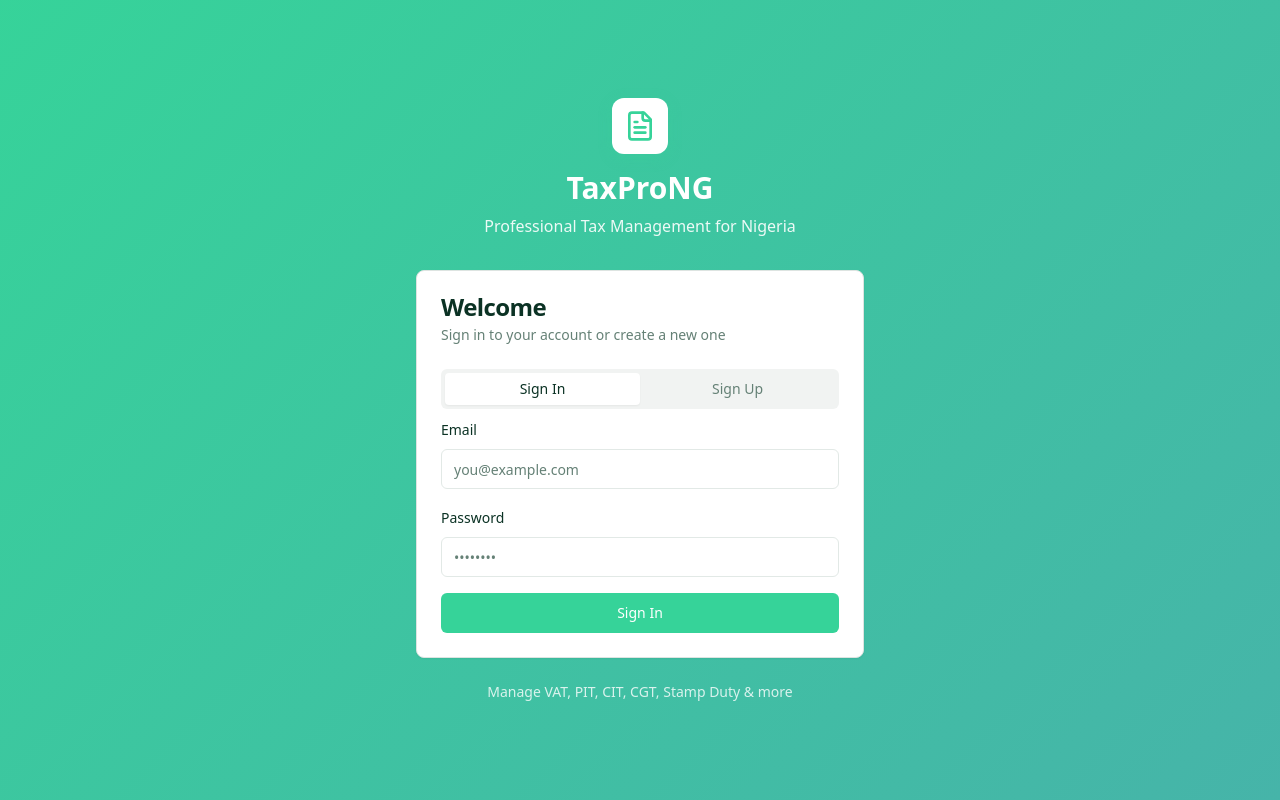
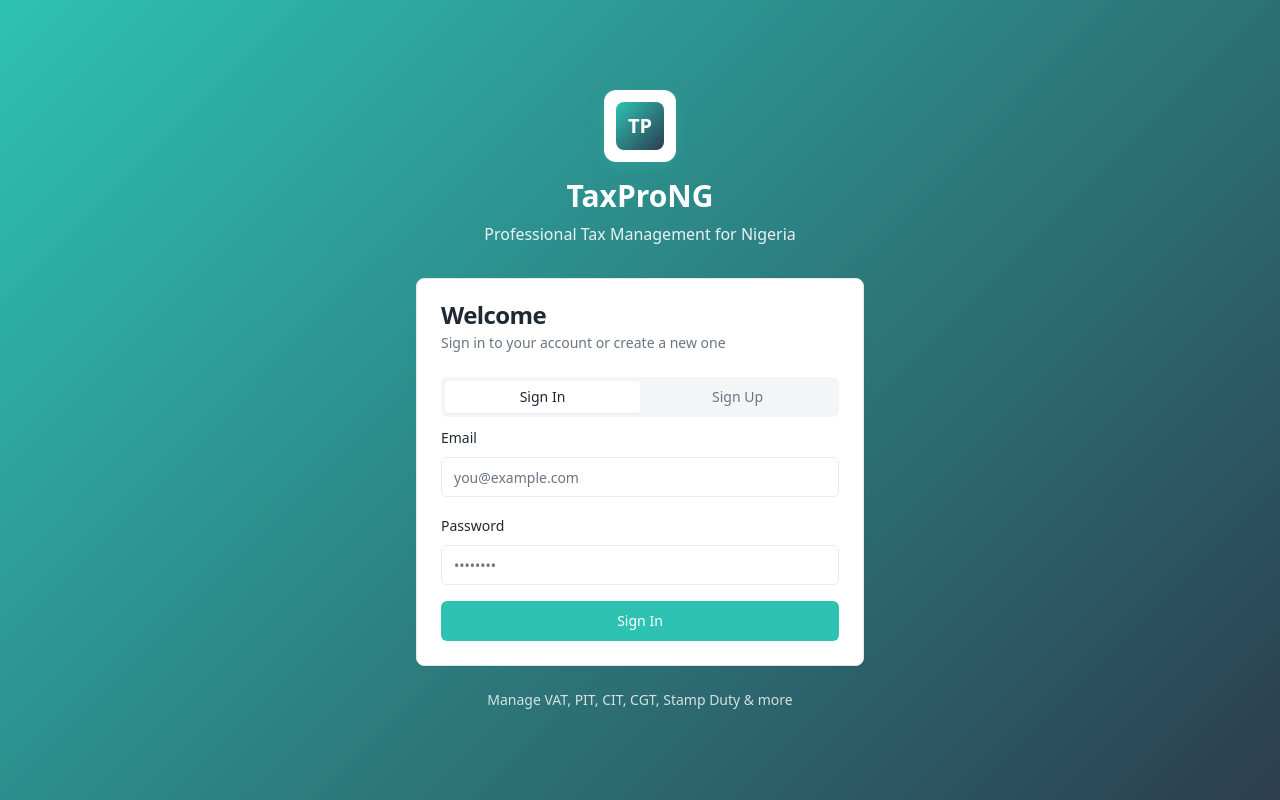
Before and after one commit to techilounge/taxprong, a React (Vite) app: page /auth in a window 1280 px wide. Built offline with nearby package versions, Linux system fonts and the light colour scheme.

Commit message:
Refactor: Update color scheme and theme

```diff
--- /dev/null
+++ b/src/components/branding/TaxProNGLogo.tsx
@@ -0,0 +1,74 @@
+import { cn } from "@/lib/utils";
+
+interface TaxProNGLogoProps {
+  size?: "sm" | "default" | "lg";
+  variant?: "full" | "icon";
+  className?: string;
+}
+
+export const TaxProNGLogo = ({
+  size = "default",
+  variant = "full",
+  className
+}: TaxProNGLogoProps) => {
+  const sizes = {
+    sm: {
+      container: "h-8",
+      text: "text-lg",
+      icon: "w-6 h-6",
+    },
+    default: {
+      container: "h-10",
+      text: "text-2xl",
+      icon: "w-8 h-8",
+    },
+    lg: {
+      container: "h-12",
+      text: "text-3xl",
+      icon: "w-10 h-10",
+    },
+  };
+
+  const currentSize = sizes[size];
+
+  // Icon-only version (TP monogram)
+  if (variant === "icon") {
+    return (
+      <div
+        className={cn(
+          "flex items-center justify-center rounded-lg bg-gradient-primary text-white font-bold",
+          currentSize.icon,
+          className
+        )}
+      >
+        <span className={cn("leading-none", size === "sm" ? "text-xs" : size === "lg" ? "text-xl" : "text-base")}>
+          TP
+        </span>
+      </div>
+    );
+  }
+
+  // Full logo with text
+  return (
+    <div className={cn("flex items-center gap-2", currentSize.container, className)}>
+      {/* Icon */}
+      <div
+        className={cn(
+          "flex items-center justify-center rounded-lg bg-gradient-primary text-white font-bold flex-shrink-0",
+          currentSize.icon
+        )}
+      >
+        <span className={cn("leading-none", size === "sm" ? "text-xs" : size === "lg" ? "text-xl" : "text-base")}>
+          TP
+        </span>
+      </div>
+
+      {/* Text */}
+      <div className="flex flex-col leading-tight">
+        <span className={cn("font-bold text-primary", currentSize.text)}>
+          TaxPro<span className="text-secondary">NG</span>
+        </span>
+      </div>
+    </div>
+  );
+};
--- a/src/index.css
+++ b/src/index.css
@@ -8,31 +8,31 @@ All colors MUST be HSL.
 
 @layer base {
   :root {
-    /* Nigeria Tax Theme - Emerald Green & Professional */
+    /* TaxProNG Theme - Professional Teal & Navy */
     --background: 0 0% 100%;
-    --foreground: 158 64% 12%;
+    --foreground: 210 24% 16%;
 
     --card: 0 0% 100%;
-    --card-foreground: 158 64% 12%;
+    --card-foreground: 210 24% 16%;
 
     --popover: 0 0% 100%;
-    --popover-foreground: 158 64% 12%;
+    --popover-foreground: 210 24% 16%;
 
-    /* Primary: Emerald Green (Nigeria theme) */
-    --primary: 158 64% 52%;
+    /* Primary: Professional Teal (Trust & Growth) */
+    --primary: 174 62% 47%;
     --primary-foreground: 0 0% 100%;
-    --primary-hover: 158 64% 42%;
+    --primary-hover: 174 62% 37%;
 
-    /* Secondary: Teal accent */
-    --secondary: 174 44% 49%;
+    /* Secondary: Deep Navy (Authority) */
+    --secondary: 210 29% 24%;
     --secondary-foreground: 0 0% 100%;
 
     /* Muted: Soft gray backgrounds */
-    --muted: 156 8% 95%;
-    --muted-foreground: 158 12% 45%;
+    --muted: 210 10% 96%;
+    --muted-foreground: 210 10% 46%;
 
-    /* Accent: Success green */
-    --accent: 142 71% 45%;
+    /* Accent: Success teal */
+    --accent: 158 64% 52%;
     --accent-foreground: 0 0% 100%;
 
     /* Destructive: Red for errors */
@@ -43,84 +43,84 @@ All colors MUST be HSL.
     --warning: 38 92% 50%;
     --warning-foreground: 0 0% 100%;
 
-    /* Info: Blue */
-    --info: 217 91% 60%;
+    /* Info: Professional Blue */
+    --info: 210 100% 56%;
     --info-foreground: 0 0% 100%;
 
-    --border: 158 12% 88%;
-    --input: 158 12% 90%;
-    --ring: 158 64% 52%;
+    --border: 210 10% 90%;
+    --input: 210 10% 92%;
+    --ring: 174 62% 47%;
 
     --radius: 0.5rem;
 
-    /* Sidebar: Clean white with emerald accents */
+    /* Sidebar: Clean white with teal accents */
     --sidebar-background: 0 0% 100%;
-    --sidebar-foreground: 158 24% 25%;
-    --sidebar-primary: 158 64% 52%;
+    --sidebar-foreground: 210 24% 20%;
+    --sidebar-primary: 174 62% 47%;
     --sidebar-primary-foreground: 0 0% 100%;
-    --sidebar-accent: 156 8% 96%;
-    --sidebar-accent-foreground: 158 64% 52%;
-    --sidebar-border: 158 12% 92%;
-    --sidebar-ring: 158 64% 52%;
+    --sidebar-accent: 210 10% 97%;
+    --sidebar-accent-foreground: 174 62% 47%;
+    --sidebar-border: 210 10% 93%;
+    --sidebar-ring: 174 62% 47%;
 
     /* Status colors */
     --status-pending: 38 92% 50%;
-    --status-paid: 142 71% 45%;
+    --status-paid: 158 64% 52%;
     --status-overdue: 0 72% 51%;
     --status-draft: 220 13% 69%;
 
     /* Gradients */
-    --gradient-primary: linear-gradient(135deg, hsl(158 64% 52%), hsl(174 44% 49%));
-    --gradient-hero: linear-gradient(135deg, hsl(158 64% 45%), hsl(158 84% 35%));
+    --gradient-primary: linear-gradient(135deg, hsl(174 62% 47%), hsl(210 29% 24%));
+    --gradient-hero: linear-gradient(135deg, hsl(174 62% 40%), hsl(174 72% 30%));
 
     /* Shadows */
     --shadow-sm: 0 1px 2px 0 rgba(0, 0, 0, 0.05);
     --shadow-md: 0 4px 6px -1px rgba(0, 0, 0, 0.1);
     --shadow-lg: 0 10px 15px -3px rgba(0, 0, 0, 0.1);
-    --shadow-emerald: 0 4px 14px 0 hsla(158, 64%, 52%, 0.25);
+    --shadow-brand: 0 4px 14px 0 hsla(174, 62%, 47%, 0.25);
 
     /* Animation */
     --transition-smooth: all 0.3s cubic-bezier(0.4, 0, 0.2, 1);
   }
 
   .dark {
-    --background: 158 24% 8%;
-    --foreground: 156 8% 95%;
+    --background: 210 24% 10%;
+    --foreground: 210 10% 95%;
 
-    --card: 158 20% 12%;
-    --card-foreground: 156 8% 95%;
+    --card: 210 20% 14%;
+    --card-foreground: 210 10% 95%;
 
-    --popover: 158 20% 12%;
-    --popover-foreground: 156 8% 95%;
+    --popover: 210 20% 14%;
+    --popover-foreground: 210 10% 95%;
 
-    --primary: 158 64% 52%;
+    --primary: 174 62% 47%;
     --primary-foreground: 0 0% 100%;
-    --primary-hover: 158 64% 62%;
+    --primary-hover: 174 62% 57%;
 
-    --secondary: 174 44% 49%;
+    --secondary: 210 29% 24%;
     --secondary-foreground: 0 0% 100%;
 
-    --muted: 158 16% 16%;
-    --muted-foreground: 156 8% 65%;
+    --muted: 210 16% 18%;
+    --muted-foreground: 210 10% 65%;
 
-    --accent: 142 71% 45%;
+    --accent: 158 64% 52%;
     --accent-foreground: 0 0% 100%;
 
     --destructive: 0 62.8% 45%;
     --destructive-foreground: 0 0% 100%;
 
-    --border: 158 16% 20%;
-    --input: 158 16% 20%;
-    --ring: 158 64% 52%;
+    --border: 210 16% 22%;
+    --input: 210 16% 22%;
+    --ring: 174 62% 47%;
 
-    --sidebar-background: 158 20% 10%;
-    --sidebar-foreground: 156 8% 85%;
-    --sidebar-primary: 158 64% 52%;
+    --sidebar-background: 210 20% 12%;
+    --sidebar-foreground: 210 10% 85%;
+    --sidebar-primary: 174 62% 47%;
     --sidebar-primary-foreground: 0 0% 100%;
-    --sidebar-accent: 158 16% 16%;
-    --sidebar-accent-foreground: 158 64% 52%;
-    --sidebar-border: 158 16% 18%;
-    --sidebar-ring: 158 64% 52%;
+    --sidebar-accent: 210 16% 18%;
+    --sidebar-accent-foreground: 174 62% 47%;
+    --sidebar-border: 210 16% 20%;
+    --sidebar-ring: 174 62% 47%;
   }
 }
 
--- a/src/pages/Auth.tsx
+++ b/src/pages/Auth.tsx
@@ -78,8 +78,10 @@ const Auth = () => {
       <div className="w-full max-w-md">
         <div className="text-center mb-8">
           <div className="inline-flex items-center gap-2 mb-4">
-            <div className="bg-white p-3 rounded-xl shadow-emerald">
-              <FileText className="h-8 w-8 text-primary" />
+            <div className="bg-white p-3 rounded-xl shadow-brand">
+              <div className="flex items-center justify-center w-12 h-12 rounded-lg bg-gradient-primary text-white font-bold text-xl">
+                TP
+              </div>
             </div>
           </div>
           <h1 className="text-3xl font-bold text-white mb-2">TaxProNG</h1>
--- a/tailwind.config.ts
+++ b/tailwind.config.ts
@@ -81,7 +81,8 @@ export default {
         'sm': 'var(--shadow-sm)',
         'md': 'var(--shadow-md)',
         'lg': 'var(--shadow-lg)',
-        'emerald': 'var(--shadow-emerald)',
+        'brand': 'var(--shadow-brand)',
+        'emerald': 'var(--shadow-brand)', // legacy alias
       },
       borderRadius: {
         lg: "var(--radius)",
```
